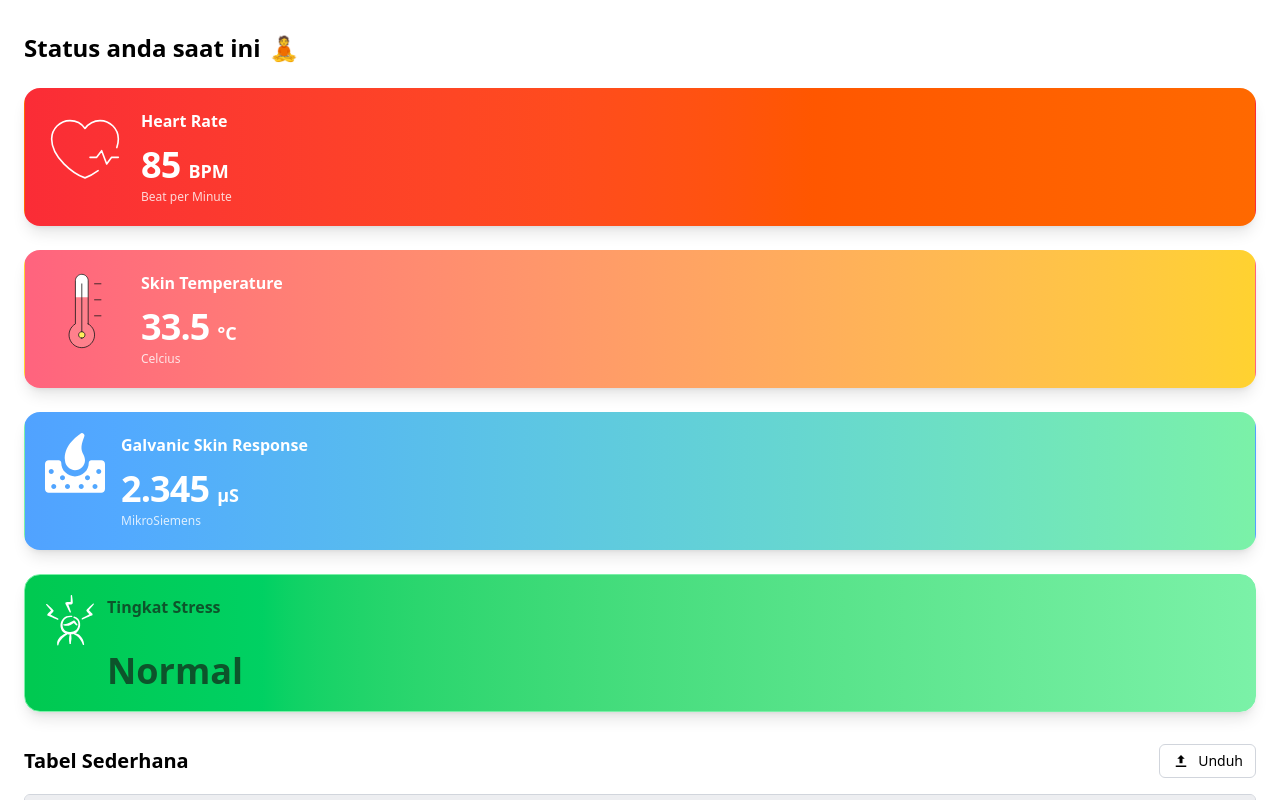
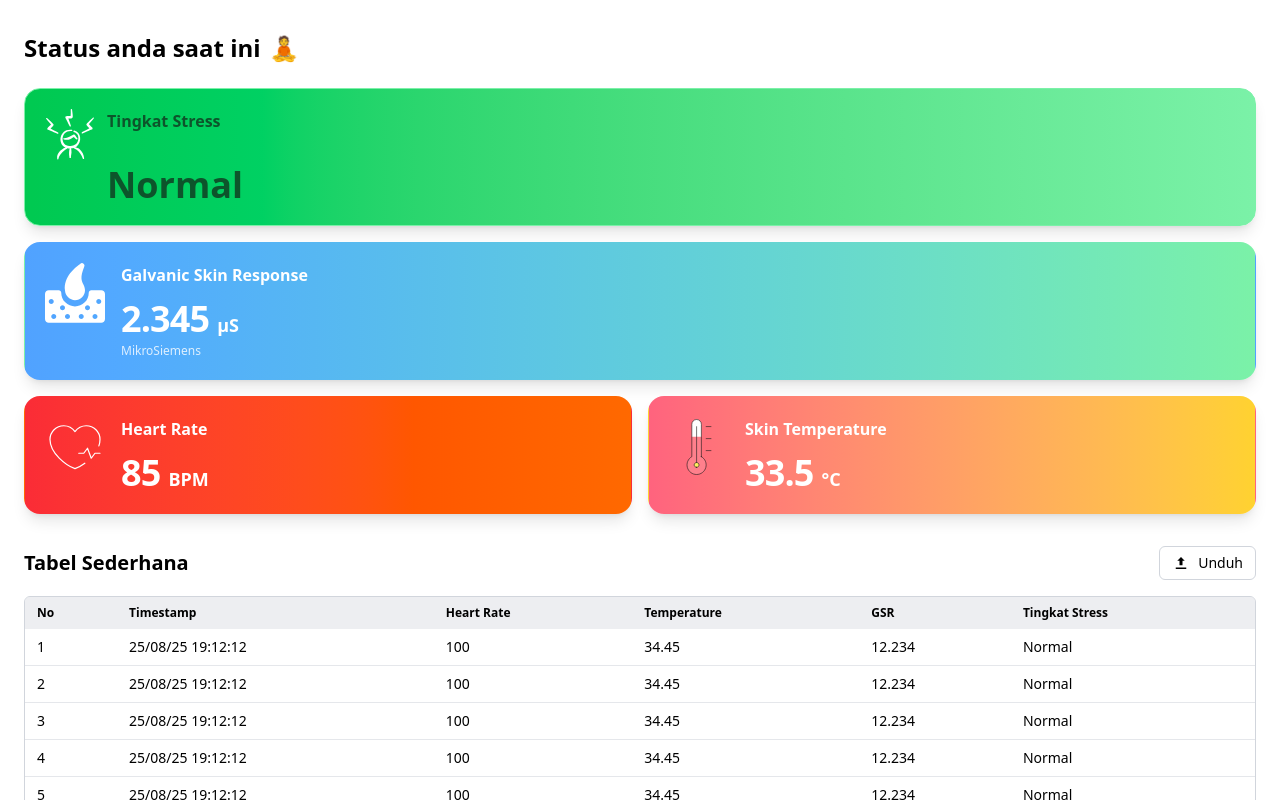
Before and after one commit to raflyamtiar/skripsi-stress-detection-iot, a React (Vite) app: page / in a window 1280 px wide. Shown: the top 800 px of the page. Built offline with nearby package versions, Linux system fonts and the light colour scheme; the HTML template or start-up script is replaced by a standard one.

Commit message:
Updated Dashboard.jsx

```diff
--- a/src/pages/Dashboard.jsx
+++ b/src/pages/Dashboard.jsx
@@ -55,8 +55,74 @@ export default function Dashboard() {
         </h1>
       </div>
 
-      {/* Desktop Layout - Default (4 columns side by side) */}
-      <div className="grid grid-cols-1 sm:grid-cols-2 lg:grid-cols-4 gap-4 lg:gap-6">
+      {/* Mobile Layout */}
+      <div className="lg:hidden flex flex-col gap-4">
+        {/* Stress Level Card - Full Width */}
+        <StressLevelCard
+          level={
+            levelText === "Normal"
+              ? "normal"
+              : levelText === "Stress Berat"
+              ? "berat"
+              : "sedang"
+          }
+        />
+
+        {/* GSR Card - Full Width */}
+        <SensorCard
+          title="Galvanic Skin Response"
+          bgColor="bg-gradient-to-r from-blue-400 to-green-300"
+          icon={
+            <img
+              src="/images/gsr.svg"
+              alt="Galvanic Skin Response"
+              width={60}
+              height={60}
+            />
+          }
+          value={sample.gsr.toFixed(3)}
+          unit="µS"
+          subtitle="MikroSiemens"
+        />
+
+        {/* Bottom Row - Heart Rate & Skin Temperature */}
+        <div className="grid grid-cols-2 gap-4">
+          <SensorCard
+            title="Heart Rate"
+            bgColor="bg-gradient-to-r from-red-500 to-orange-500"
+            icon={
+              <img
+                src="/images/hr.svg"
+                alt="Heart Rate"
+                width={60}
+                height={60}
+              />
+            }
+            value={sample.hr}
+            unit="BPM"
+            subtitle=""
+          />
+
+          <SensorCard
+            title="Skin Temperature"
+            bgColor="bg-gradient-to-r from-rose-400 to-amber-300"
+            icon={
+              <img
+                src="/images/temp.svg"
+                alt="Skin Temperature"
+                width={60}
+                height={60}
+              />
+            }
+            value={sample.temp}
+            unit="°C"
+            subtitle=""
+          />
+        </div>
+      </div>
+
+      {/* Desktop Layout - 4 columns side by side */}
+      <div className="hidden lg:grid grid-cols-4 gap-4 lg:gap-6">
         <SensorCard
           title="Heart Rate"
           bgColor="bg-gradient-to-r from-red-500 to-orange-500"
```
